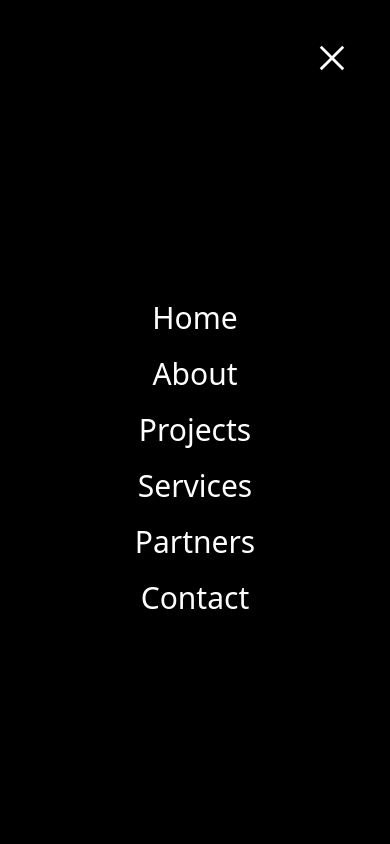
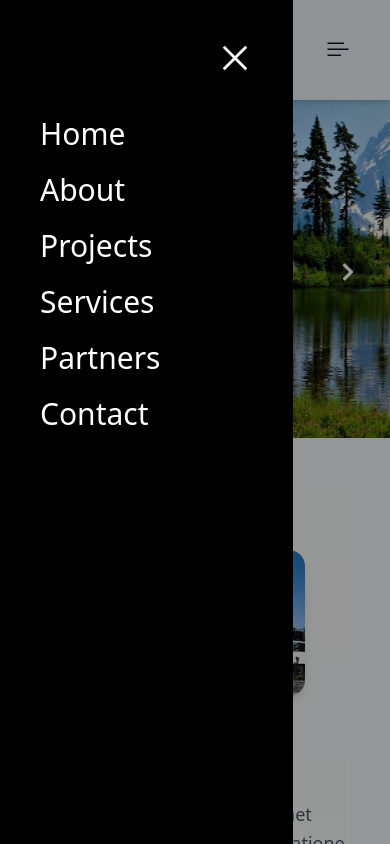
Before and after one commit to Nihat774/MBA-Project, a React (Vite) app: page / in a window 390 px wide. Both pictures are taken after a click on the icon 338 px from the left and 50 px from the top of the page. Shown: the top 844 px of the page. Built offline with nearby package versions, Linux system fonts and the light colour scheme.

Commit message:
changed navbar style

```diff
--- a/src/components/MobileNavbar.jsx
+++ b/src/components/MobileNavbar.jsx
@@ -9,13 +9,12 @@ function MobileNavbar() {
       <div className='flex md:hidden'>
         <VscListSelection className='text-2xl cursor-pointer' onClick={() => setIsOpen(!isOpen)} />
       </div>
-      {
-        isOpen && (
-          <div className={`${isOpen ? "translate-x-0" : "-translate-x-full"} transform transition-transform duration-300 w-full h-screen absolute right-0 top-0 p-10 bg-black text-white`}>
+
+          <div className={`${isOpen ? "translate-x-0" : "-translate-x-full"} flex flex-col gap-10 w-[75%] transform transition-transform duration-300  h-screen absolute z-20 left-0 top-0 p-10 bg-black text-white`}>
             <div className='flex justify-end'>
               <VscChromeClose className='text-4xl cursor-pointer' onClick={() => setIsOpen(!isOpen)} />
             </div>
-            <div className='flex flex-col gap-5 h-full justify-center items-center  text-3xl '>
+            <div className='flex flex-col gap-5 justify-center  text-3xl '>
               <a
                 onClick={() => setIsOpen(!isOpen)}
                 href="#"
@@ -32,6 +31,10 @@ function MobileNavbar() {
               }
             </div>
           </div>
+
+      {
+        isOpen && (
+          <div className='inset-0 h-screen fixed z-10 opacity-40 bg-black' onClick={() => setIsOpen(!isOpen)}></div>
         )
       }
     </>
```
